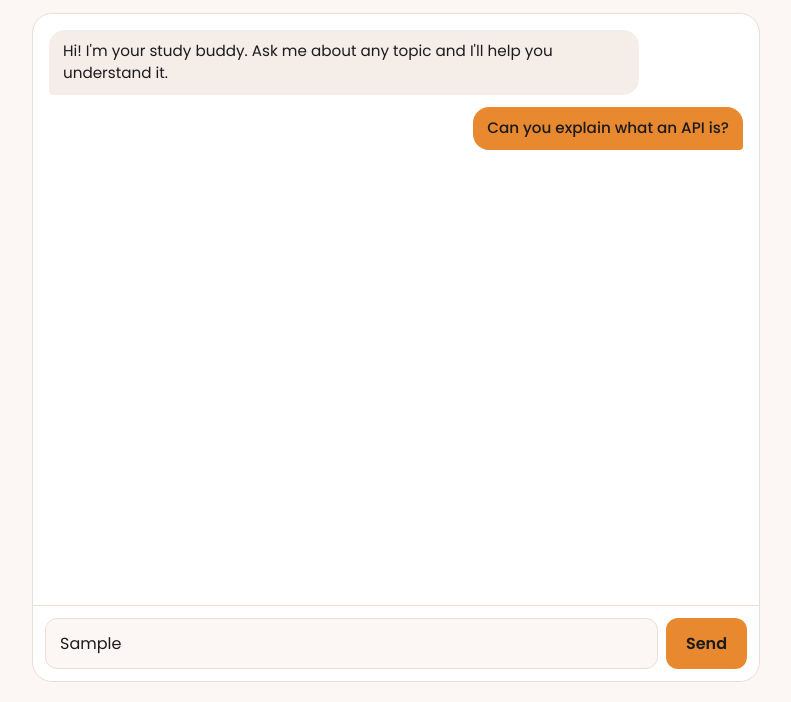
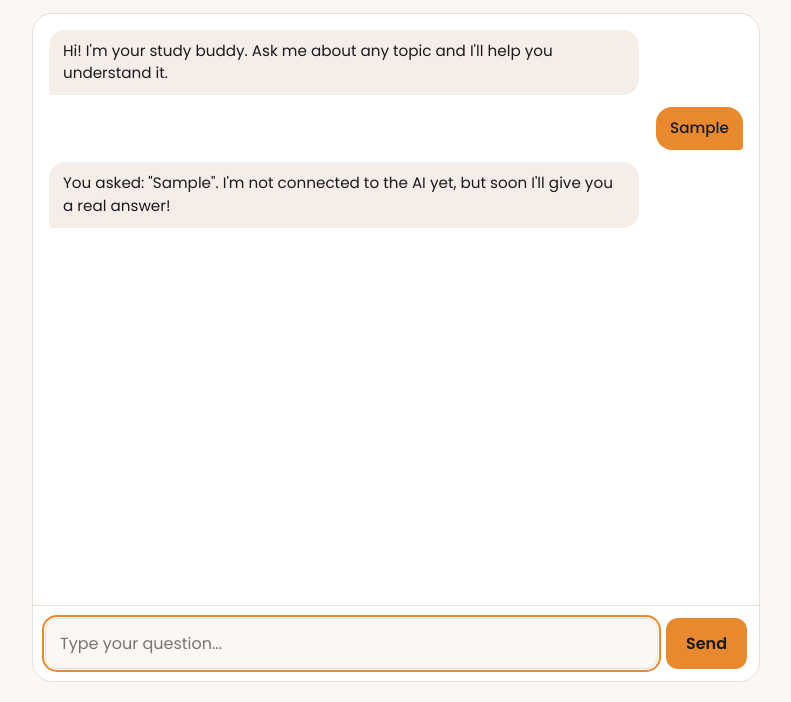
Before and after one commit to KelshRyleMaranan/ai-study-buddy, a website: page public/index.html in a window 1280 px wide. Both pictures are taken after typing "Sample" into the empty fields and a click on the button "Send". Shown: the part 98-800 px from the top of the page, without its empty margins (244-1035 px from the left). Drawn offline with Linux system fonts and the light colour scheme.

Commit message:
Add chat behavior with fake replies

```diff
--- a/public/index.html
+++ b/public/index.html
@@ -26,12 +26,9 @@
         <div class="message assistant">
           Hi! I'm your study buddy. Ask me about any topic and I'll help you understand it.
         </div>
-        <!-- Sample message so you can preview the style. Removed in commit 3. -->
-        <div class="message user">Can you explain what an API is?</div>
       </div>
 
-      <!-- onsubmit is temporary so the page doesn't reload. Replaced in commit 3. -->
-      <form class="input-row" id="chat-form" onsubmit="return false;">
+      <form class="input-row" id="chat-form">
         <input
           type="text"
           id="message-input"
@@ -42,5 +39,7 @@
       </form>
     </section>
   </main>
+
+  <script src="script.js"></script>
 </body>
 </html>
--- /dev/null
+++ b/public/script.js
@@ -0,0 +1,33 @@
+const messagesEl = document.getElementById("messages");
+const formEl = document.getElementById("chat-form");
+const inputEl = document.getElementById("message-input");
+
+// Adds a message bubble to the chat and scrolls to the bottom
+function addMessage(text, role) {
+  const bubble = document.createElement("div");
+  bubble.className = `message ${role}`;
+  bubble.textContent = text; // textContent is safe: it never runs HTML
+  messagesEl.appendChild(bubble);
+  messagesEl.scrollTop = messagesEl.scrollHeight;
+}
+
+// Temporary fake reply. Replaced by the server in commit 4.
+function getFakeReply(question) {
+  return `You asked: "${question}". I'm not connected to the AI yet, but soon I'll give you a real answer!`;
+}
+
+formEl.addEventListener("submit", (event) => {
+  event.preventDefault(); // stop the page from reloading
+
+  const text = inputEl.value.trim();
+  if (text === "") return; // ignore empty messages
+
+  addMessage(text, "user");
+  inputEl.value = "";
+  inputEl.focus();
+
+  // Wait a moment so it feels like the buddy is "thinking"
+  setTimeout(() => {
+    addMessage(getFakeReply(text), "assistant");
+  }, 600);
+});
```
